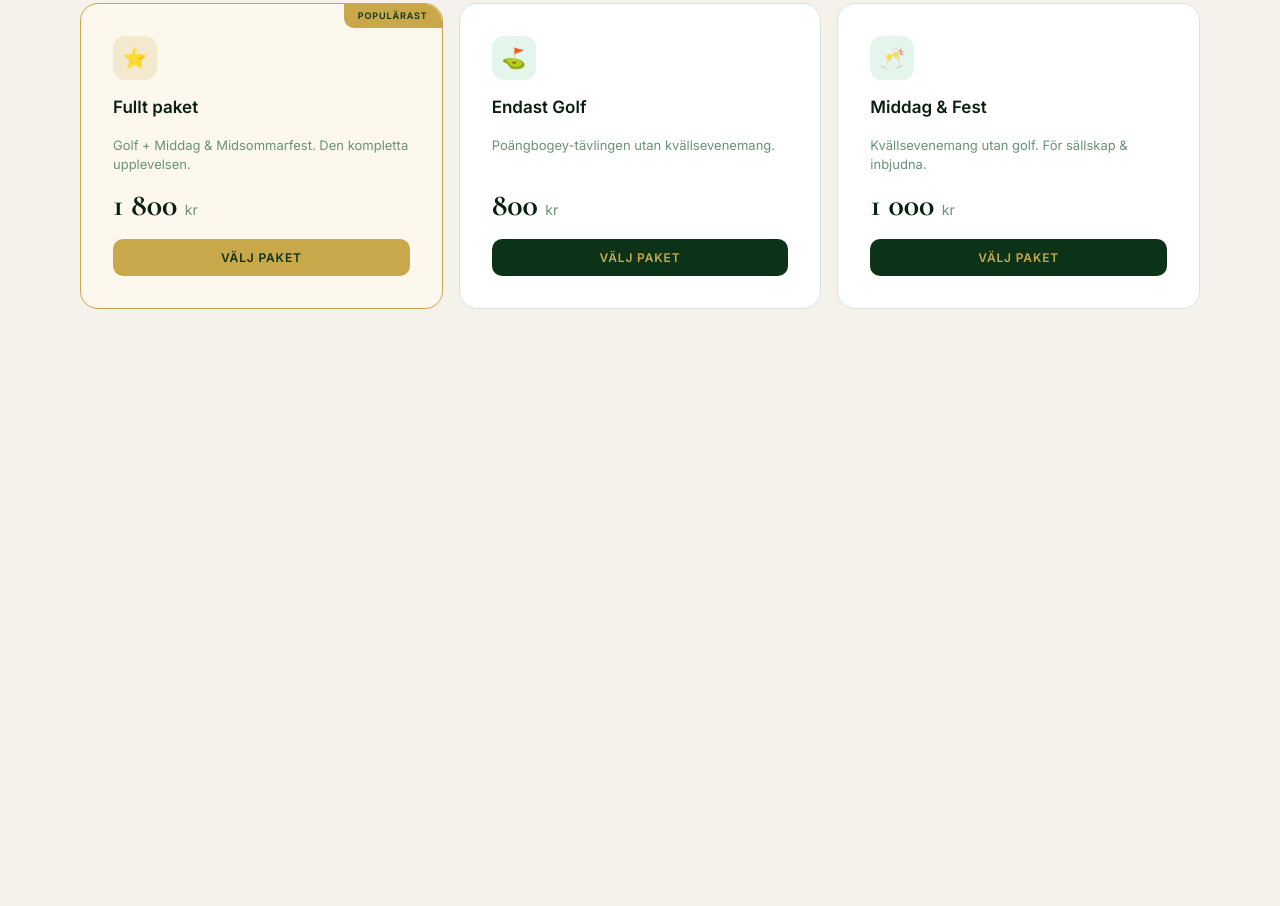
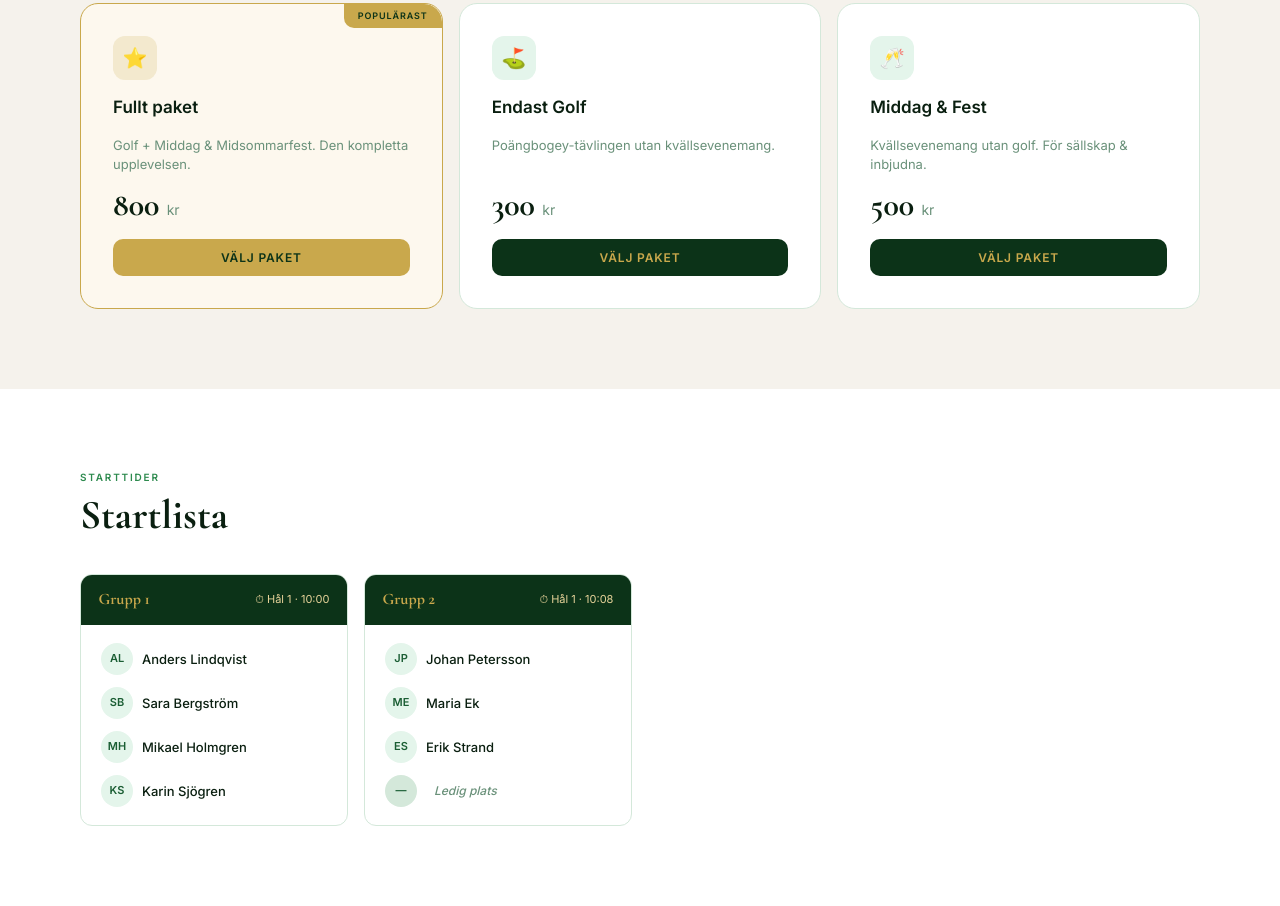
Before and after one commit to danlentamlen/Midsommargolfen, a plain HTML site: page index.html in a window 1280 px wide. Shown: the part 1708-2614 px from the top of the page. Before the commit the page ends 2097 px from the top, so only its background shows below. Drawn offline with nearby package versions, Linux system fonts and the light colour scheme; no server answers.

Commit message:
Update index.html

```diff
--- a/index.html
+++ b/index.html
@@ -19,12 +19,12 @@ const CFG = {
   eventDatum:      'Lördag 20 Juni 2026',
   eventPlats:      'Rya Golfklubb, Helsingborg',
   slagstart:       '10:00',
-  middagStart:     '19:30',
+  middagStart:     '18:00',
 
   /* Priser (kr) */
-  prisGolf:        800,
-  prisFest:        1000,
-  prisFull:        1800,
+  prisGolf:        300,
+  prisFest:        500,
+  prisFull:        800,
   prisBetPerSpel:  20,   // kr per vald spelare i betting
 
   /* Swish-nummer */
@@ -39,8 +39,9 @@ const CFG = {
   /* Google Apps Script URL — klistra in efter driftsättning */
   appsScriptUrl:   'https://script.google.com/macros/s/AKfycbwAhdM0OhileWzCNYpPkqH3uRNY_mekh1oeKMlXqp5abqstkC2U4oUP2qdbdH3b_DNDfA/exec',
 
+
   /* Startlista — sätt till true för att visa den på sidan */
-  visaStartlista:  false,
+  visaStartlista:  true,
 
   /* Startlista-data — lägg till grupper och spelare här */
   startlista: [
```
